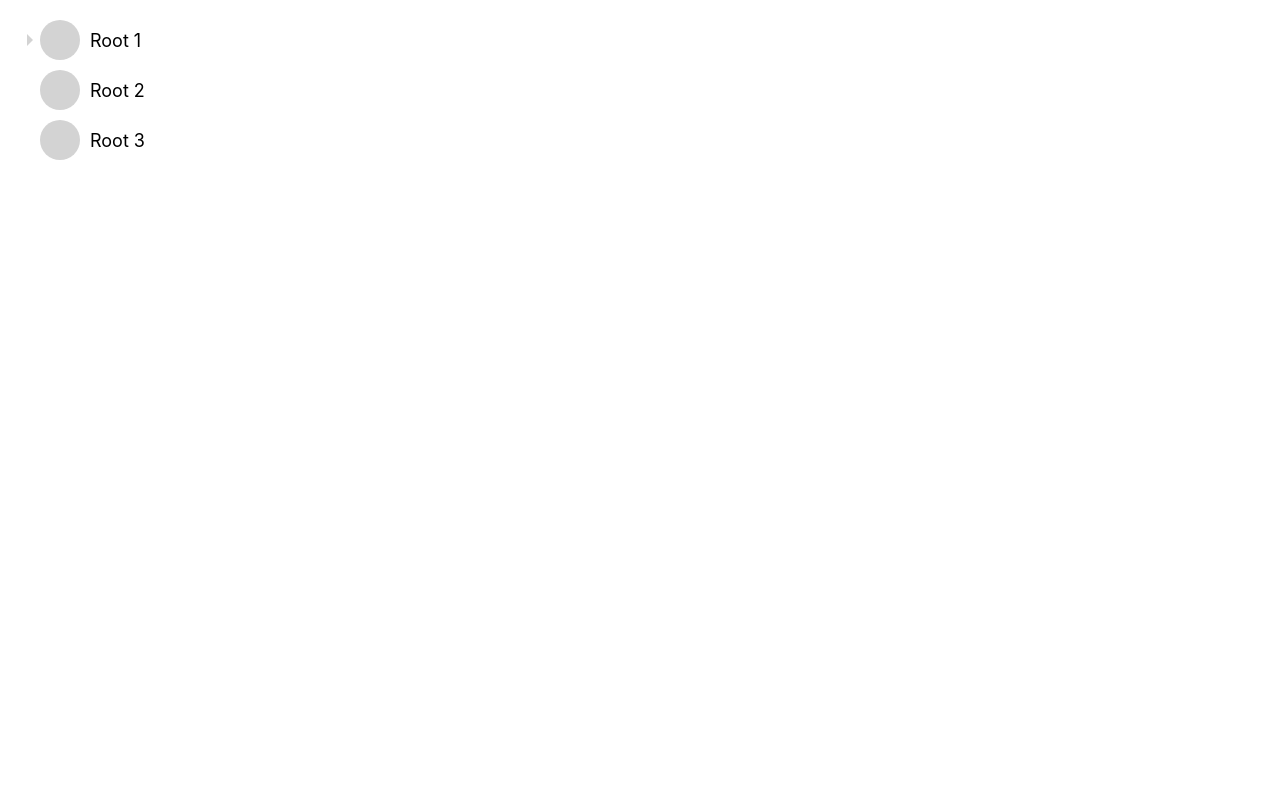
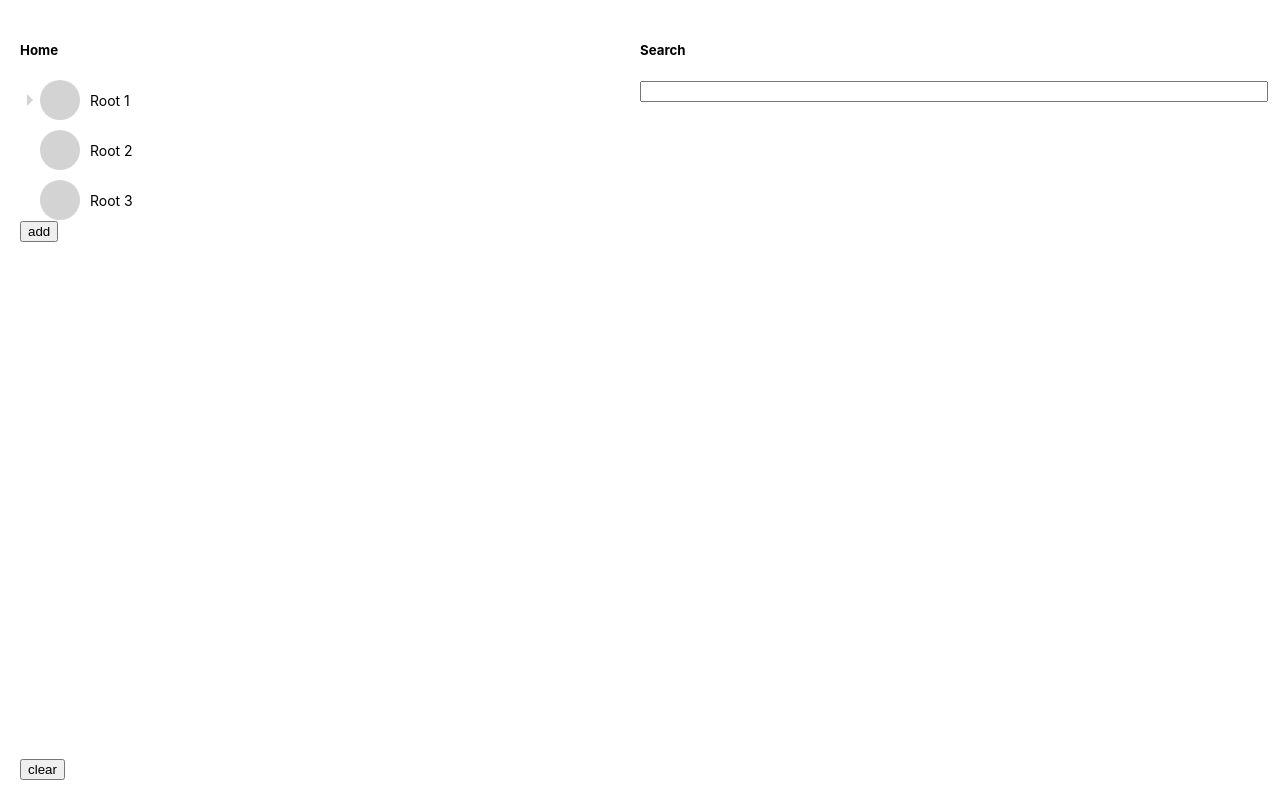
Before and after one commit to ilyaivanov/media-explorer, a React (Create React App) app: page / in a window 1280 px wide. Built offline with nearby package versions, Linux system fonts and the light colour scheme.

Commit message:
Add create/remove/rename operations. Add youtube player with search capabilities

```diff
--- a/package.json
+++ b/package.json
@@ -10,10 +10,12 @@
     "@types/node": "^12.12.54",
     "@types/react": "^16.9.46",
     "@types/react-dom": "^16.9.8",
+    "lodash": "^4.17.20",
     "prettier": "^2.0.5",
     "react": "^16.13.1",
     "react-dom": "^16.13.1",
     "react-scripts": "3.4.3",
+    "react-youtube": "^7.12.0",
     "typescript": "^3.7.5"
   },
   "scripts": {
--- a/src/app/App.css
+++ b/src/app/App.css
@@ -1,18 +1,20 @@
 body {
   margin: 0;
-  font-family: -apple-system, BlinkMacSystemFont, 'Segoe UI', 'Roboto', 'Oxygen',
-  'Ubuntu', 'Cantarell', 'Fira Sans', 'Droid Sans', 'Helvetica Neue',
-  sans-serif;
+  font-family: -apple-system, BlinkMacSystemFont, "Segoe UI", "Roboto", "Oxygen",
+    "Ubuntu", "Cantarell", "Fira Sans", "Droid Sans", "Helvetica Neue",
+    sans-serif;
   -webkit-font-smoothing: antialiased;
   -moz-osx-font-smoothing: grayscale;
 }
 
-.circle {
+.circle,
+.circle > img {
   border-radius: 40px;
   width: 40px;
   height: 40px;
   background-color: lightgray;
   cursor: pointer;
+  object-fit: cover;
 }
 
 .circle:hover {
@@ -27,11 +29,12 @@ body {
 }
 .text {
   padding-left: 10px;
-  font-size: 18px;
+  font-size: 14px;
+  flex: 1;
 }
 .small-text {
   padding-left: 5px;
-  font-size: 14px;
+  font-size: 12px;
   cursor: pointer;
   visibility: hidden;
 }
@@ -41,11 +44,19 @@ body {
 .small-text:hover {
   text-decoration: underline;
 }
+.red-text {
+  color: red;
+}
 
 .page {
   margin: 20px;
+  display: flex;
+  flex-direction: row;
 }
-.page-during-drag{
+.page > div {
+  flex: 1;
+}
+.page-during-drag {
   user-select: none;
 }
 .triangle {
@@ -64,3 +75,8 @@ body {
 .triangle:hover polygon {
   fill: darkgray;
 }
+
+/*SEARCH*/
+.search-input {
+  width: 100%;
+}
--- a/src/app/App.tsx
+++ b/src/app/App.tsx
@@ -11,28 +11,50 @@ import {
   DropTarget,
 } from "./dragReducer";
 import {
+  setChildren,
   drop,
   getInitialState,
   Item,
+  NodesContainer,
+  removeAllChildren,
   toggleVisibility,
   traverseOpenNodes,
+  appendChildren,
+  removeNode,
+  renameNode,
 } from "./nodeTreeReducer";
+import { DivMouseEvent, Row } from "./Row";
+import { DropIndicator } from "./DropIndicator";
+// @ts-ignore
+import debounce from "lodash/debounce";
+import YouTube from "react-youtube";
 
 class App extends React.Component {
   state = {
-    items: getInitialState(),
+    items: {},
     dragState: initialDragState,
+    searchTerm: "",
+    videoBeingPlayed: undefined as string | undefined,
+  };
+
+  updateItems = (items: NodesContainer) => {
+    localStorage.setItem(ITEMS_LOCAL_STORAGE_KEY, JSON.stringify(items));
+    this.setState({ items });
   };
 
   toggleOpenClosed = (itemToToggle: Item) =>
-    this.setState({
-      items: toggleVisibility(this.state.items, itemToToggle.id),
-    });
+    this.updateItems(toggleVisibility(this.state.items, itemToToggle.id));
 
   startMoving = (item: Item, e: DivMouseEvent) => {
     this.dispatchDragAction(startMoving(item.id, e));
     this.registerDragEvents();
   };
+
+  componentDidMount() {
+    const itemsSerialized = localStorage.getItem(ITEMS_LOCAL_STORAGE_KEY);
+    if (itemsSerialized) this.setState({ items: JSON.parse(itemsSerialized) });
+    else this.setState({ items: getInitialState() });
+  }
 
   componentWillUnmount() {
     this.unregisterDragEvents();
@@ -41,19 +63,43 @@ class App extends React.Component {
   onStopMoving = () => {
     console.log("DROP");
 
-    this.setState({
-      items: drop(
+    this.updateItems(
+      drop(
         // @ts-ignore
         this.state.items,
         this.state.dragState.dropTargetMarkerPosition as DropTarget
-      ),
-    });
+      )
+    );
+
     this.dispatchDragAction(stopMoving());
     this.unregisterDragEvents();
   };
 
   onMouseMove = (e: MouseEvent) => this.dispatchDragAction(move(e));
 
+  removeNode = (item: Item) =>
+    this.updateItems(removeNode(this.state.items, item.id));
+  renameNode = (item: Item, newText: string) =>
+    this.updateItems(renameNode(this.state.items, item.id, newText));
+
+  createNewNode = () => {
+    this.updateItems(
+      appendChildren(
+        // @ts-ignore
+        this.state.items,
+        "HOME",
+        [
+          {
+            children: [],
+            videoId: undefined,
+            title: "New Node",
+            isOpen: false,
+            id: Math.random() + "",
+          },
+        ]
+      )
+    );
+  };
   dispatchDragAction = (action: DragAction) => {
     const newState = dragReducer(this.state.dragState, action);
     this.setState({ dragState: newState });
@@ -71,12 +117,47 @@ class App extends React.Component {
     document.removeEventListener("mousemove", this.onMouseMove);
   };
 
+  onTextChanged = (searchTerm: string) => {
+    this.setState({ searchTerm });
+    this.search(searchTerm);
+  };
+
+  search = debounce(
+    (searchTerm: string) => {
+      const url =
+        "https://europe-west1-lean-watch.cloudfunctions.net/getVideos?q=" +
+        searchTerm;
+      fetch(url)
+        .then((response) => response.json())
+        .then((data: any) => {
+          //parse
+          const responseItems = data.items.map((i: any) => ({
+            id: i.id,
+            title: i.name,
+            children: [],
+            isOpen: false,
+            videoId: i.itemId,
+          }));
+          const { items } = this.state;
+          const without = removeAllChildren(items, "SEARCH");
+          const with1 = setChildren(without, "SEARCH", responseItems);
+          this.updateItems(with1);
+        });
+    },
+    600,
+    { trailling: true }
+  );
   renderItem = (item: Item, level: number): JSX.Element => (
-    <ItemView
+    <Row
       key={item.id}
       startMoving={this.startMoving}
       onMouseMove={this.onMouseMoveOverItem}
+      onRemove={this.removeNode}
+      onRename={this.renameNode}
       onPress={this.toggleOpenClosed}
+      onCirclePress={(item: Item) =>
+        this.setState({ videoBeingPlayed: item.videoId })
+      }
       item={item}
       level={level}
     />
@@ -90,95 +171,45 @@ class App extends React.Component {
           (this.state.dragState.movingItemInfo ? "page-during-drag" : "")
         }
       >
-        {traverseOpenNodes(this.state.items, this.renderItem)}
-        {this.state.dragState.movingItemInfo && (
-          <div
-            className="circle"
-            style={{
-              position: "fixed",
-              backgroundColor: "lightgray",
-              pointerEvents: "none",
-              top: this.state.dragState.movingItemInfo.y,
-              left: this.state.dragState.movingItemInfo.x,
-            }}
+        <div>
+          <h5>Home</h5>
+          {traverseOpenNodes(this.state.items, "HOME", this.renderItem)}
+          <button onClick={this.createNewNode}>add</button>
+          <DropIndicator dragState={this.state.dragState} />
+        </div>
+        <div>
+          <h5>Search</h5>
+          <input
+            type="text"
+            className="search-input"
+            value={this.state.searchTerm}
+            onChange={(e) => this.onTextChanged(e.currentTarget.value)}
           />
-        )}
-        {this.state.dragState.dropTargetMarkerPosition && (
-          <div
-            style={{
-              position: "fixed",
-              pointerEvents: "none",
-              top: this.state.dragState.dropTargetMarkerPosition.rect.y + 10,
-              left: this.state.dragState.dropTargetMarkerPosition.rect.x + 300,
-            }}
+          {traverseOpenNodes(this.state.items, "SEARCH", this.renderItem)}
+        </div>
+        <div style={{ position: "fixed", bottom: 20, right: 20 }}>
+          {this.state.videoBeingPlayed && (
+            <YouTube videoId={this.state.videoBeingPlayed} opts={playerOpts} />
+          )}
+        </div>
+        <div style={{ position: "fixed", bottom: 20, left: 20 }}>
+          <button
+            onClick={() => localStorage.removeItem(ITEMS_LOCAL_STORAGE_KEY)}
           >
-            {this.state.dragState.dropTargetMarkerPosition.dropPlacement}
-          </div>
-        )}
+            clear
+          </button>
+        </div>
       </div>
     );
   }
 }
+const ITEMS_LOCAL_STORAGE_KEY = "items:v1";
+const playerOpts: any = {
+  height: 150,
+  width: 400,
+  playerVars: {
+    // https://developers.google.com/youtube/player_parameters
+    autoplay: 1,
+  },
+};
 export default App;
-
-//UI primitives for the app
-type DivMouseEvent = React.MouseEvent<HTMLDivElement, MouseEvent>;
-const ItemView = ({
-  item,
-  onPress,
-  startMoving,
-  onMouseMove,
-  level = 0,
-}: {
-  item: Item;
-  onPress: (item: Item) => void;
-  startMoving: (item: Item, e: DivMouseEvent) => void;
-  onMouseMove: (item: Item, e: DivMouseEvent, itemLevel: number) => void;
-  level?: number;
-}) => {
-  return (
-    <div
-      className="row"
-      style={{ paddingLeft: level * 20 }}
-      onMouseMove={(e) => {
-        onMouseMove(item, e, level);
-      }}
-    >
-      <Triangle
-        className={
-          "triangle " +
-          (item.children.length === 0 ? "transparent " : "") +
-          (item.isOpen ? "open " : "")
-        }
-        data-testid={"triangle-" + item.id}
-        onClick={() => onPress(item)}
-      />
-      <div className={`circle`} />
-      <div className="text">{item.title}</div>
-      <div onMouseDown={(e) => startMoving(item, e)} className="small-text">
-        move
-      </div>
-    </div>
-  );
-};
-
-const Triangle = (props: any) => {
-  const width = 20;
-  const verticalPadding = 7;
-  const horizontalPadding = 4;
-  return (
-    <svg
-      height={width}
-      width={width}
-      viewBox={`0 0 ${width} ${width}`}
-      {...props}
-    >
-      <polygon
-        points={`
-        ${verticalPadding},${horizontalPadding}
-        ${width - verticalPadding},${width / 2}
-        ${verticalPadding},${width - horizontalPadding}`}
-      />
-    </svg>
-  );
-};
--- /dev/null
+++ b/src/app/DropIndicator.tsx
@@ -0,0 +1,33 @@
+import React from "react";
+import { DragState } from "./dragReducer";
+
+export const DropIndicator = ({ dragState }: { dragState: DragState }) => {
+  return (
+    <React.Fragment>
+      {dragState.movingItemInfo && (
+        <div
+          className="circle"
+          style={{
+            position: "fixed",
+            backgroundColor: "lightgray",
+            pointerEvents: "none",
+            top: dragState.movingItemInfo.y,
+            left: dragState.movingItemInfo.x,
+          }}
+        />
+      )}
+      {dragState.dropTargetMarkerPosition && (
+        <div
+          style={{
+            position: "fixed",
+            pointerEvents: "none",
+            top: dragState.dropTargetMarkerPosition.rect.y + 10,
+            left: dragState.dropTargetMarkerPosition.rect.x + 300,
+          }}
+        >
+          {dragState.dropTargetMarkerPosition.dropPlacement}
+        </div>
+      )}
+    </React.Fragment>
+  );
+};
--- /dev/null
+++ b/src/app/Row.tsx
@@ -0,0 +1,88 @@
+import React, { useEffect, useRef, useState } from "react";
+import { Item } from "./nodeTreeReducer";
+import { Triangle } from "./Triangle";
+
+export type DivMouseEvent = React.MouseEvent<HTMLDivElement, MouseEvent>;
+export const Row = ({
+  item,
+  onPress,
+  startMoving,
+  onRemove,
+  onRename,
+  onMouseMove,
+  onCirclePress,
+  level = 0,
+}: {
+  item: Item;
+  onPress: (item: Item) => void;
+  onCirclePress: (item: Item) => void;
+  onRemove: (item: Item) => void;
+  onRename: (item: Item, newName: string) => void;
+  startMoving: (item: Item, e: DivMouseEvent) => void;
+  onMouseMove: (item: Item, e: DivMouseEvent, itemLevel: number) => void;
+  level?: number;
+}) => {
+  const [isRenaming, setIsRenaming] = useState(false);
+  const ref = useRef<HTMLInputElement>(null);
+  const renameItem = () => {};
+
+  useEffect(() => {
+    if (isRenaming && ref.current) {
+      ref.current.focus();
+    }
+  }, [isRenaming]);
+
+  const onUnfocus = () => {
+    setIsRenaming(false);
+  };
+
+  return (
+    <div
+      className="row"
+      style={{ paddingLeft: level * 20 }}
+      onMouseMove={(e) => {
+        onMouseMove(item, e, level);
+      }}
+    >
+      <Triangle
+        className={
+          "triangle " +
+          (item.children.length === 0 ? "transparent " : "") +
+          (item.isOpen ? "open " : "")
+        }
+        data-testid={"triangle-" + item.id}
+        onClick={() => onPress(item)}
+      />
+      <div className={`circle`} onClick={() => onCirclePress(item)}>
+        {item.videoId && (
+          <img
+            src={`https://i.ytimg.com/vi/${item.videoId}/mqdefault.jpg`}
+            alt="1"
+          />
+        )}
+      </div>
+      <div className="text">
+        {isRenaming ? (
+          <input
+            onBlur={onUnfocus}
+            ref={ref}
+            type="text"
+            value={item.title}
+            onChange={(e) => onRename(item, e.currentTarget.value)}
+          />
+        ) : (
+          item.title
+        )}
+      </div>
+      <div onMouseDown={() => setIsRenaming(true)} className="small-text">
+        rename
+      </div>
+      <div onMouseDown={() => onRemove(item)} className="small-text red-text">
+        remove
+      </div>
+      <div onMouseDown={(e) => startMoving(item, e)} className="small-text">
+        move
+      </div>
+    </div>
+  );
+};
--- /dev/null
+++ b/src/app/Triangle.tsx
@@ -0,0 +1,22 @@
+import React from "react";
+
+export const Triangle = (props: any) => {
+  const width = 20;
+  const verticalPadding = 7;
+  const horizontalPadding = 4;
+  return (
+    <svg
+      height={width}
+      width={width}
+      viewBox={`0 0 ${width} ${width}`}
+      {...props}
+    >
+      <polygon
+        points={`
+        ${verticalPadding},${horizontalPadding}
+        ${width - verticalPadding},${width / 2}
+        ${verticalPadding},${width - horizontalPadding}`}
+      />
+    </svg>
+  );
+};
--- a/src/app/nodeTreeReducer.ts
+++ b/src/app/nodeTreeReducer.ts
@@ -4,6 +4,7 @@ const id = () => Math.random() + "";
 
 export interface Item {
   id: string;
+  videoId?: string;
   title: string;
   children: string[];
   isOpen: boolean;
@@ -11,6 +12,7 @@ export interface Item {
 
 export const getInitialState = (): NodesContainer => ({
   HOME: { id: "HOME", title: "HOME", isOpen: false, children: ["1", "2", "3"] },
+  SEARCH: { id: "SEARCH", title: "SEARCH", isOpen: false, children: [] },
   "1": { id: "1", title: "Root 1", isOpen: false, children: ["4", "5"] },
   "2": { id: "2", title: "Root 2", isOpen: false, children: [] },
   "3": { id: "3", title: "Root 3", isOpen: false, children: [] },
@@ -29,8 +31,58 @@ export const toggleVisibility = (items: NodesContainer, itemId: string) => {
   return items;
 };
 
+export const removeAllChildren = (nodes: NodesContainer, id: string) => {
+  return {
+    ...nodes,
+    [id]: {
+      ...nodes[id],
+      children: [],
+    },
+  };
+};
+
+export const setChildren = (
+  nodes: NodesContainer,
+  id: string,
+  items: Item[]
+) => {
+  const copy = {
+    ...nodes,
+  };
+  items.forEach((item) => {
+    copy[item.id] = item;
+  });
+  return {
+    ...copy,
+    [id]: {
+      ...copy[id],
+      children: items.map((i) => i.id),
+    },
+  };
+};
+export const appendChildren = (
+  nodes: NodesContainer,
+  id: string,
+  items: Item[]
+) => {
+  const copy = {
+    ...nodes,
+  };
+  items.forEach((item) => {
+    copy[item.id] = item;
+  });
+  return {
+    ...copy,
+    [id]: {
+      ...copy[id],
+      children: nodes[id].children.concat(items.map((i) => i.id)),
+    },
+  };
+};
+
 export const traverseOpenNodes = (
   items: NodesContainer,
+  rootKey: string,
   mapper: (item: Item, level: number) => any
 ) => {
   const mapItem = (key: string, level: number): any => {
@@ -41,18 +93,14 @@ export const traverseOpenNodes = (
       ];
     else return mapper(items[key], level);
   };
-  return items.HOME.children.map((i) => mapItem(i, 0)).flat(Number.MAX_VALUE);
+  if (items[rootKey])
+    return items[rootKey].children
+      .map((i) => mapItem(i, 0))
+      .flat(Number.MAX_VALUE);
 };
 
 export const drop = (items: NodesContainer, dropDescription: DropTarget) => {
-  const nodeOverParentId = findParentId(items, dropDescription.itemOverId);
-
-  items[nodeOverParentId] = {
-    ...items[nodeOverParentId],
-    children: items[nodeOverParentId].children.filter(
-      (i) => i != dropDescription.itemOverId
-    ),
-  };
+  removeNode(items, dropDescription.itemOverId);
 
   if (dropDescription.dropPlacement === "inside") {
     let targetIndex = 0;
@@ -85,6 +133,31 @@ export const drop = (items: NodesContainer, dropDescription: DropTarget) => {
   return items;
 };
 
+//TODO: GET RID OF MUTATION HERE
+export const removeNode = (
+  nodes: NodesContainer,
+  id: string
+): NodesContainer => {
+  const nodeOverParentId = findParentId(nodes, id);
+  nodes[nodeOverParentId] = {
+    ...nodes[nodeOverParentId],
+    children: nodes[nodeOverParentId].children.filter((i) => i != id),
+  };
+  return nodes;
+};
+
+//TODO: GET RID OF MUTATION HERE
+export const renameNode = (
+  nodes: NodesContainer,
+  id: string,
+  newName: string
+): NodesContainer => {
+  nodes[id] = {
+    ...nodes[id],
+    title: newName,
+  };
+  return nodes;
+};
 const findParentId = (nodes: NodesContainer, childId: string) =>
   Object.keys(nodes).find(
     (parentKey) => nodes[parentKey].children.indexOf(childId) > -1
```
Also changed, not shown: 1 other file (tests, documents, lock files or other folders).
